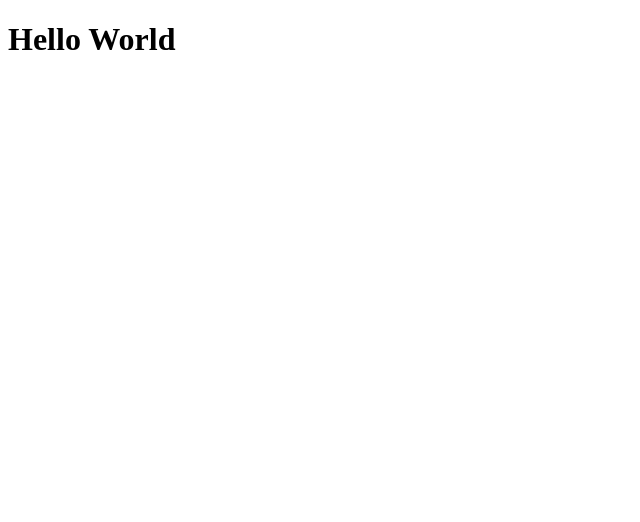
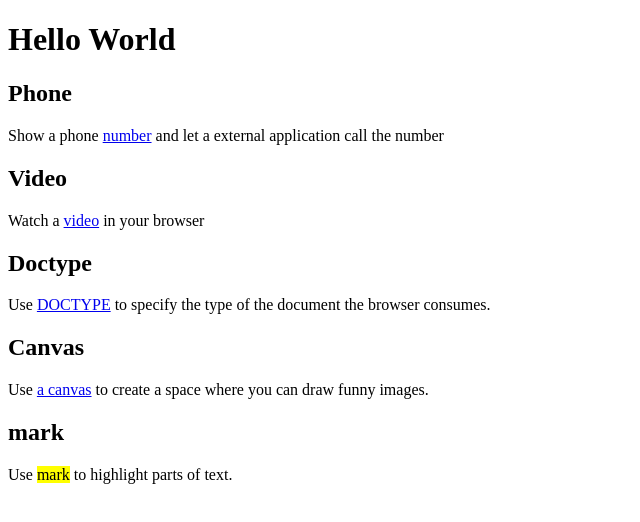
Before and after one commit to booo/nbi, a plain HTML site: page 01/testpage/index.html in a window 1280 px wide. Shown: the whole page, without its empty margins (0-640 px from the left). Drawn offline with Linux system fonts and the light colour scheme.

Commit message:
refine index.html page

```diff
--- a/01/testpage/index.html
+++ b/01/testpage/index.html
@@ -5,5 +5,16 @@
 </head>
 <body>
 <h1> Hello World</h1>
+<h2> Phone </h2>
+<p>Show a phone <a href="./phone.html">number</a> and let a external application call the number</p>
+<h2> Video </h2>
+<p>Watch a <a href="./video.html">video</a> in your browser</p>
+<h2> Doctype</h2>
+<p>Use <a href="./doctype.html">DOCTYPE</a> to specify the type of the document the browser consumes.</p>
+<h2> Canvas</h2>
+<p>Use <a href="./canvas.html"> a canvas</a> to create a space where you can
+draw funny images.</p>
+<h2>mark</h2>
+<p>Use <mark>mark</mark> to highlight parts of text.</p>
 </body>
 </html>
```
